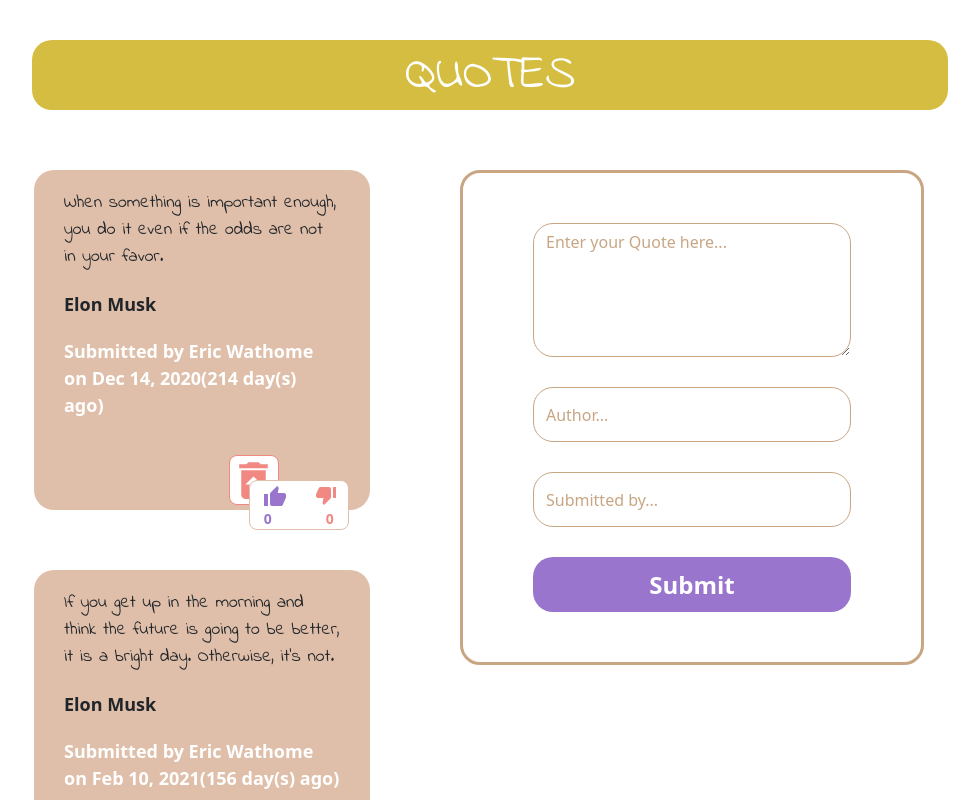
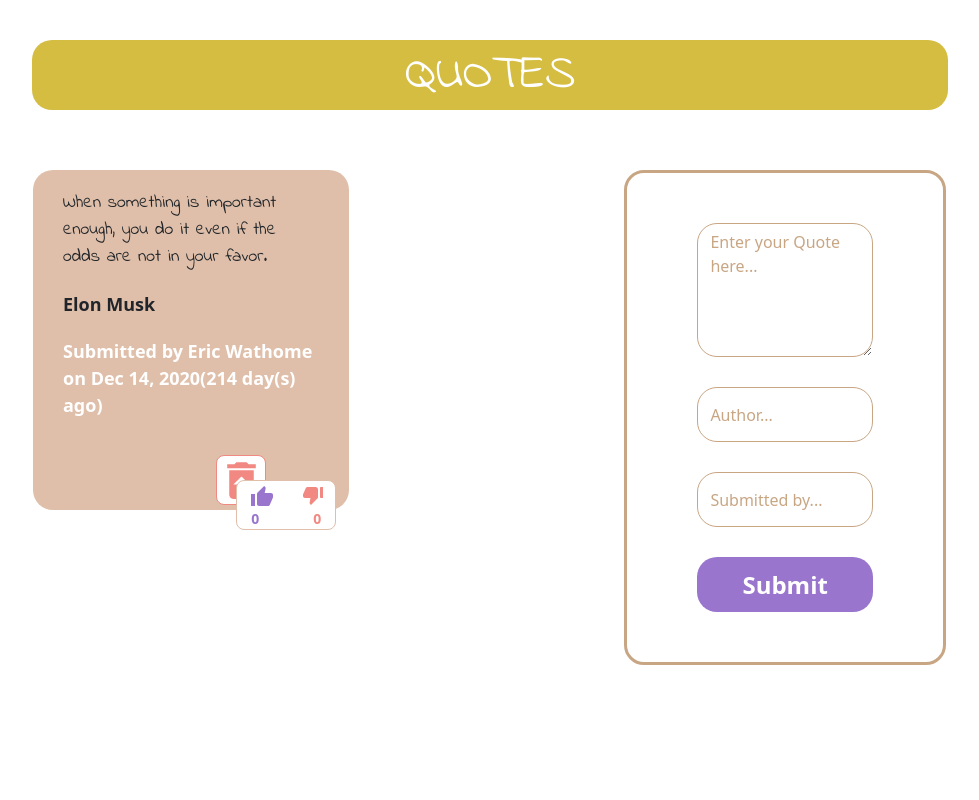
Before and after one commit to ericwafula/Quotes, an Angular app: page / in a window 1280 px wide. Shown: the top 800 px of the page, without its empty margins (150-1129 px from the left). Built offline with nearby package versions, Linux system fonts and the light colour scheme.

Commit message:
added form submit logic

```diff
--- a/src/app/app.component.html
+++ b/src/app/app.component.html
@@ -8,14 +8,10 @@
   <!-- body -->
   <div class="row">
     <!-- cards section -->
-    <div class="col-md-5">
+    <div class="col-md-12">
       <app-left-section>
         <app-card></app-card>
       </app-left-section>
     </div>
-    <!-- form section -->
-    <div class="col-md-7" id="form-section">
-      <app-form></app-form>
-    </div>
   </div>
 </div>
--- a/src/app/app.module.ts
+++ b/src/app/app.module.ts
@@ -1,5 +1,6 @@
 import { NgModule } from '@angular/core';
 import { BrowserModule } from '@angular/platform-browser';
+import { FormsModule, ReactiveFormsModule } from '@angular/forms';
 
 import { AppRoutingModule } from './app-routing.module';
 import { AppComponent } from './app.component';
@@ -26,7 +27,9 @@ import { FormComponent } from './form/form.component';
   ],
   imports: [
     BrowserModule,
-    AppRoutingModule
+    AppRoutingModule,
+    FormsModule,
+    ReactiveFormsModule
   ],
   providers: [],
   bootstrap: [AppComponent]
--- a/src/app/form/form.component.css
+++ b/src/app/form/form.component.css
@@ -39,3 +39,9 @@ textarea::placeholder{
     font-weight: bold;
     background-color: #9975CE;
 }
+
+.alert{
+    height: 40px;
+    display: flex;
+    align-items: center;
+}
--- a/src/app/form/form.component.html
+++ b/src/app/form/form.component.html
@@ -1,14 +1,26 @@
 <div class="container-fluid">
-    <form action="#">
+    <form (ngSubmit)='submitQuote()' #quoteForm='ngForm'>
         <div class="form-group">
-            <textarea name="text-area" id="text-area" cols="30" rows="5" class="form-control" placeholder="Enter your Quote here..."></textarea>
+        <textarea name="quote" id="quote" cols="30" rows="5" class="form-control" placeholder="Enter your Quote here..." [(ngModel)]="newQuote.quote" name="quote" #quote='ngModel' required></textarea>
+
+        <div [hidden]="quote.valid || quote.pristine" class="alert alert-danger">
+            <p>Quote is required</p>
         </div>
-        <div class="form-group">
-            <input type="text" name="author" id="author" class="form-control input" placeholder="Author...">
+    </div>
+    <div class="form-group">
+        <input type="text" name="author" id="author" class="form-control input" placeholder="Author..." [(ngModel)]="newQuote.author" name="author" #author='ngModel' required>
+
+        <div [hidden]="author.valid || author.pristine" class="alert alert-danger">
+            <p>Author is required</p>
         </div>
-        <div class="form-group">
-            <input type="text" name="submitter" id="submitter" class="form-control" placeholder="Submitted by...">
+    </div>
+    <div class="form-group">
+        <input type="text" name="contributor" id="contributor" class="form-control" placeholder="Submitted by..." [(ngModel)]="newQuote.contributor" name="contributor" #contributor='ngModel' required>
+
+        <div [hidden]="contributor.valid || contributor.pristine" class="alert alert-danger">
+            <p>Contributor is required</p>
         </div>
-        <button class="btn">Submit</button>
+    </div>
+    <button class="btn">Submit</button>
     </form>
 </div>
--- a/src/app/form/form.component.ts
+++ b/src/app/form/form.component.ts
@@ -1,4 +1,5 @@
-import { Component, OnInit } from '@angular/core';
+import { Quotes } from './../quotes';
+import { Component, OnInit, Output, EventEmitter } from '@angular/core';
 
 @Component({
   selector: 'app-form',
@@ -8,6 +9,12 @@ import { Component, OnInit } from '@angular/core';
 export class FormComponent implements OnInit {
 
   constructor() { }
+  newQuote = new Quotes("", "", "", new Date());
+  @Output() addQuote = new EventEmitter<Quotes>();
+
+  submitQuote(){
+    this.addQuote.emit(this.newQuote);
+  }
 
   ngOnInit(): void {
   }
--- a/src/app/quote/quote.component.css
+++ b/src/app/quote/quote.component.css
@@ -16,6 +16,20 @@ li{
     height: auto;
     border-radius: 20px;
     position: relative;
-    right: 30px;
+    right: 55px;
     margin-bottom: 60px;
 }
+
+#form-inner-section{
+    display: flex;
+    justify-content: flex-end;
+    position: relative;
+}
+
+.form-position-section{
+    position: relative;
+}
+app-form{
+    position: relative;
+    left: 70px;
+}
--- a/src/app/quote/quote.component.html
+++ b/src/app/quote/quote.component.html
@@ -1,6 +1,23 @@
-<ul *ngFor='let quote of quotes; let i = index'>
-    <div class="quote-card">
-        <li> {{quote.quote}} </li>
-        <app-details [author] = 'quote' (isToDelete)='deleteCard($event, i)' (toIncreaseLikes)='increaseLikes($event, i)'></app-details>
+<div class="container-fluid">
+    <div class="row">
+        <!-- quotes -->
+        <div class="col-md-5">
+            <ul *ngFor='let quote of quotes; let i = index'>
+                <div class="quote-card">
+                    <li> {{quote.quote}} </li>
+                    <app-details [author] = 'quote' (isToDelete)='deleteCard($event, i)' (toIncreaseLikes)='increaseLikes($event, i)'></app-details>
+                </div>
+            </ul>
+        </div>
+        <!-- form -->
+        <div class="col-md-7">
+            <div class="container-fluid">
+                <div class="row" id="form-inner-section">
+                    <div class="col-md-10"id="form-position-section">
+                        <app-form (addQuote)="addNewQuote($event)"></app-form>
+                    </div>
+                </div>
+            </div>
+        </div>
     </div>
-</ul>
+</div>
--- a/src/app/quote/quote.component.ts
+++ b/src/app/quote/quote.component.ts
@@ -1,3 +1,4 @@
+import { Quote } from '@angular/compiler';
 import { Quotes } from './../quotes';
 import { Component, OnInit } from '@angular/core';
 
@@ -11,10 +12,13 @@ export class QuoteComponent implements OnInit {
   constructor() { }
 
   quotes:Quotes[] = [
-    new Quotes("When something is important enough, you do it even if the odds are not in your favor.", "Elon Musk", "Eric Wathome", new Date(2020, 11, 14), 0),
-    new Quotes("If you get up in the morning and think the future is going to be better, it is a bright day. Otherwise, it's not.", "Elon Musk", "Eric Wathome", new Date(2021, 1, 10), 0),
-    new Quotes("If you're trying to create a company, it's like baking a cake. You have to have all the ingredients in the right proportion.", "Elon Musk", "Eric Wathome", new Date(2021, 12, 6), 0)
+    new Quotes("When something is important enough, you do it even if the odds are not in your favor.", "Elon Musk", "Eric Wathome", new Date(2020, 11, 14))
   ]
+
+  addNewQuote(quote:Quotes){
+    quote.submittedDate = new Date(quote.submittedDate);
+    this.quotes.push(quote);
+  }
 
   deleteCard(isToDelete: boolean, index: number){
     isToDelete = confirm("Are you sure you want to delete this Quote?");
@@ -29,6 +33,7 @@ export class QuoteComponent implements OnInit {
       this.quotes[index].upvote++;
     }
   }
+
   ngOnInit(): void {
   }
 
--- a/src/app/quotes.ts
+++ b/src/app/quotes.ts
@@ -5,7 +5,7 @@ export class Quotes {
     submittedDate: Date;
     upvote: number;
 
-    constructor(quote: string, author: string, contributor: string, submittedDate: Date, upvote: number){
+    constructor(quote: string, author: string, contributor: string, submittedDate: Date){
         this.quote = quote;
         this.author = author;
         this.contributor = contributor;
```
